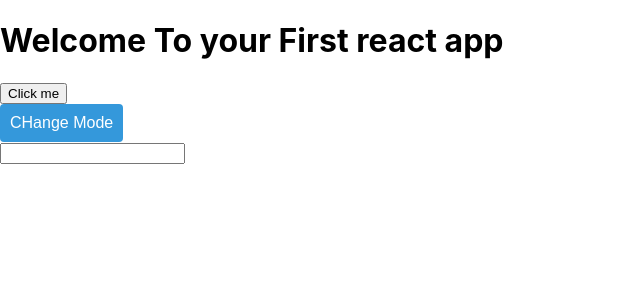
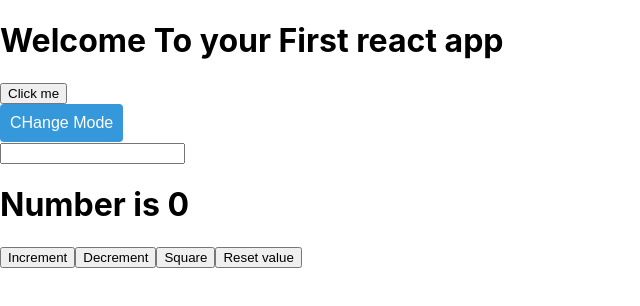
Before and after one commit to pandeytanish/first-react-app, a React (Create React App) app: page / in a window 1280 px wide. Shown: the top 306 px of the page, without its empty margins (0-640 px from the left). Built offline with nearby package versions, Linux system fonts and the light colour scheme; the HTML template or start-up script is replaced by a standard one.

Commit message:
useState

```diff
--- a/src/App.js
+++ b/src/App.js
@@ -3,6 +3,7 @@ import Home from './Components/Home';
 import Info from './Components/Info';
 import Event from './Components/Event';
 import Key from './Components/Key';
+import Fun from './Components/Fun';
 
 
 
@@ -14,6 +15,7 @@ function App() {
 <Event/>
 <Info/>
 <Key/>
+<Fun/>
 </>
 
   );
--- /dev/null
+++ b/src/Components/Fun.jsx
@@ -0,0 +1,27 @@
+import { useState } from "react";
+const Fun = () => {
+const [count,setCount]=useState(0)
+const Increment = () => {
+    setCount(count + 1)
+}
+const Decrement = () => {
+    setCount(count - 1)
+}
+const Square = () => {
+    setCount(count * count)
+}
+const Reset = () => {
+    setCount(0)
+}
+return(
+<>
+<h1>Number is {count}</h1>
+<button onClick={()=>Increment()}>Increment </button>
+<button onClick={()=>Decrement()}>Decrement</button>
+<button onClick={()=>Square()}>Square</button>
+<button onClick={()=>Reset()}>Reset value</button>
+</>
+);
+}
+
+export default Fun
--- a/src/Components/Info.jsx
+++ b/src/Components/Info.jsx
@@ -6,8 +6,10 @@ const Info = () => {
 
     if (currentColor === 'rgb(0, 0, 0)' || currentColor === 'black') {
       root.style.backgroundColor = "white";
+      alert("Light mode ")
     } else {
       root.style.backgroundColor = "black";
+      alert("dark mode")
     }
   };
 
```
